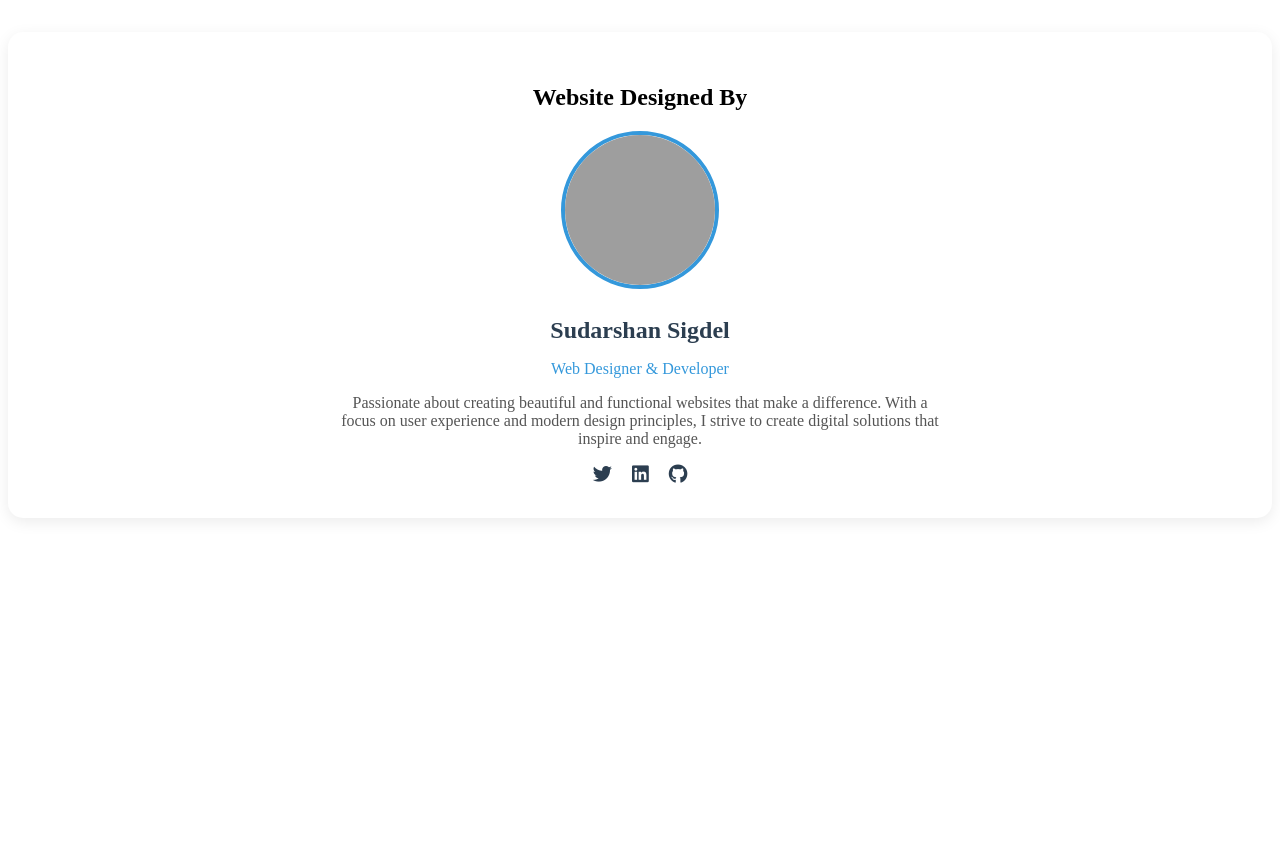
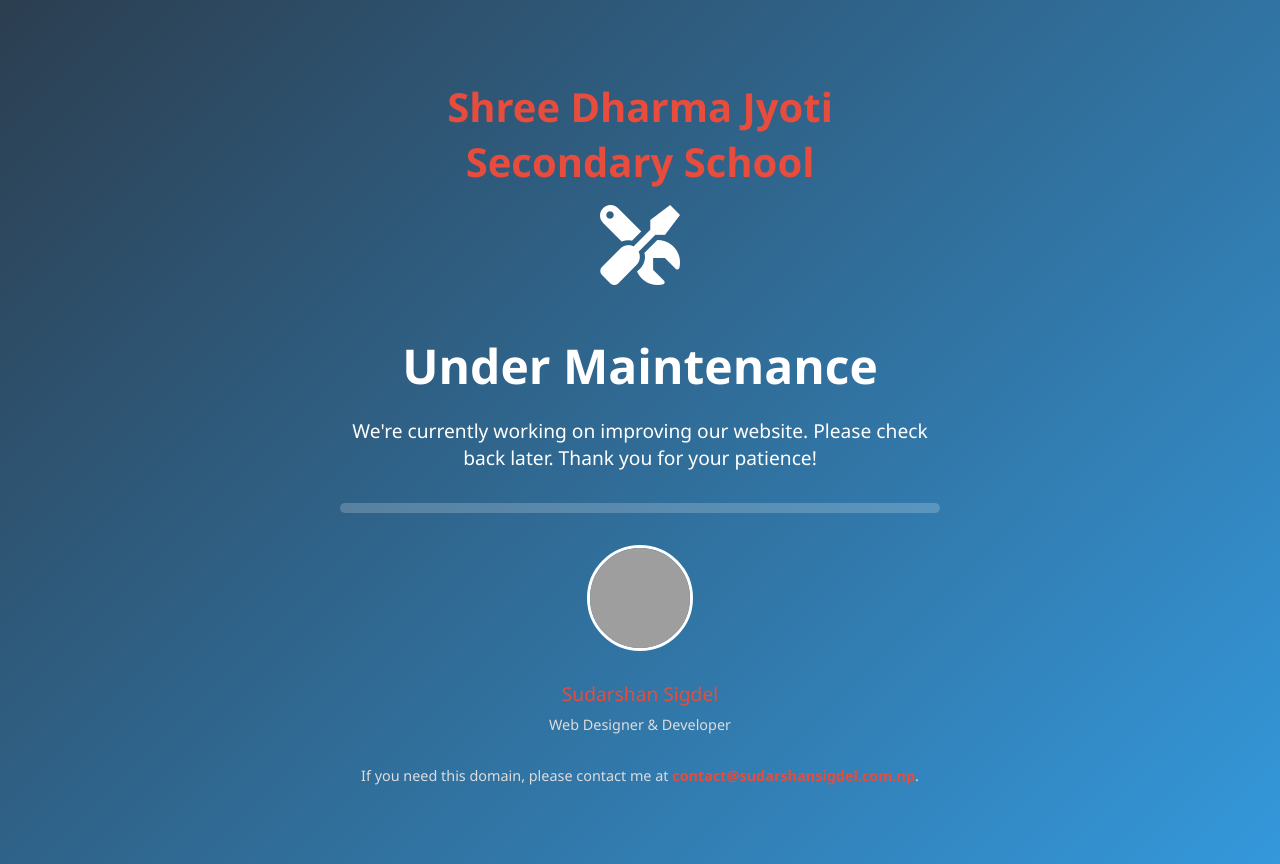
Before and after one commit to sudarshansigdel1/DJSS, a plain HTML site: page index.html in a window 1280 px wide. Before the commit the page ends 800 px from the top, so only its background shows below. Drawn offline with Linux system fonts and the light colour scheme; grey boxes are pictures that could not be loaded.

Commit message:
Update index.html

```diff
--- a/index.html
+++ b/index.html
@@ -3,82 +3,178 @@
 <head>
     <meta charset="UTF-8">
     <meta name="viewport" content="width=device-width, initial-scale=1.0">
-    <title>Shree Dharma Jyoti Secondary School</title>
+    <title>Shree Dharma Jyoti Secondary School - Under Maintenance</title>
     <link rel="stylesheet" href="https://cdnjs.cloudflare.com/ajax/libs/font-awesome/6.0.0/css/all.min.css">
     <style>
-        /* Add this to your existing CSS */
-        .designer-section {
-            background: #fff;
+        /* Maintenance Page Styles */
+        body {
+            margin: 0;
+            padding: 0;
+            font-family: 'Segoe UI', Tahoma, Geneva, Verdana, sans-serif;
+            background: linear-gradient(135deg, #2c3e50, #3498db);
+            color: white;
+            overflow: hidden;
+        }
+
+        .maintenance-page {
+            display: flex;
+            justify-content: center;
+            align-items: center;
+            height: 100vh;
+            text-align: center;
             padding: 2rem;
-            margin: 2rem 0;
-            border-radius: 15px;
-            box-shadow: 0 4px 15px rgba(0,0,0,0.08);
-            text-align: center;
+        }
+
+        .maintenance-content {
+            max-width: 600px;
+            position: relative;
+        }
+
+        .school-name {
+            font-size: 2.5rem;
+            font-weight: bold;
+            margin-bottom: 1rem;
+            animation: fadeInDown 1.5s ease-in-out;
+            color: #e74c3c; /* School name in accent color */
+        }
+
+        .designer-info {
+            margin-top: 2rem;
         }
 
         .designer-photo {
-            width: 150px;
-            height: 150px;
+            width: 100px;
+            height: 100px;
             border-radius: 50%;
             object-fit: cover;
-            border: 4px solid #3498db;
+            border: 3px solid white;
             margin-bottom: 1rem;
         }
 
         .designer-name {
-            font-size: 1.5rem;
-            color: #2c3e50;
+            font-size: 1.2rem;
             margin: 0.5rem 0;
+            color: #e74c3c;
         }
 
         .designer-role {
-            color: #3498db;
-            font-weight: 500;
+            font-size: 0.9rem;
+            color: #ddd;
         }
 
-        .designer-bio {
-            max-width: 600px;
-            margin: 1rem auto;
-            color: #555;
+        .maintenance-icon {
+            font-size: 5rem;
+            margin-bottom: 1rem;
+            animation: spin 4s linear infinite;
         }
 
-        .social-links {
-            margin-top: 1rem;
+        .maintenance-content h1 {
+            font-size: 3rem;
+            margin-bottom: 1rem;
+            animation: fadeInDown 1.5s ease-in-out;
         }
 
-        .social-links a {
-            color: #2c3e50;
-            margin: 0 0.5rem;
+        .maintenance-content p {
             font-size: 1.2rem;
-            transition: color 0.3s ease;
+            margin-bottom: 2rem;
+            animation: fadeInUp 1.5s ease-in-out;
         }
 
-        .social-links a:hover {
-            color: #3498db;
+        .progress-bar {
+            width: 100%;
+            height: 10px;
+            background: rgba(255, 255, 255, 0.2);
+            border-radius: 5px;
+            overflow: hidden;
+            margin-bottom: 2rem;
+            animation: fadeIn 2s ease-in-out;
+        }
+
+        .progress {
+            width: 0;
+            height: 100%;
+            background: #e74c3c;
+            animation: progressAnimation 5s linear infinite;
+        }
+
+        .contact-message {
+            margin-top: 2rem;
+            font-size: 0.9rem;
+            color: #ddd;
+        }
+
+        .contact-message a {
+            color: #e74c3c;
+            text-decoration: none;
+            font-weight: bold;
+        }
+
+        .contact-message a:hover {
+            text-decoration: underline;
+        }
+
+        /* Animations */
+        @keyframes spin {
+            0% { transform: rotate(0deg); }
+            100% { transform: rotate(360deg); }
+        }
+
+        @keyframes fadeInDown {
+            0% { opacity: 0; transform: translateY(-50px); }
+            100% { opacity: 1; transform: translateY(0); }
+        }
+
+        @keyframes fadeInUp {
+            0% { opacity: 0; transform: translateY(50px); }
+            100% { opacity: 1; transform: translateY(0); }
+        }
+
+        @keyframes fadeIn {
+            0% { opacity: 0; }
+            100% { opacity: 1; }
+        }
+
+        @keyframes progressAnimation {
+            0% { width: 0; }
+            50% { width: 50%; }
+            100% { width: 100%; }
         }
     </style>
 </head>
 <body>
-    <!-- Add this section to your existing HTML -->
-    <section class="section designer-section" id="designer">
-        <h2>Website Designed By</h2>
-        <img src="https://pbs.twimg.com/profile_images/1594162008860958720/OPAKebz4_400x400.jpg"
-             alt="Sudarshan Sigdel"
-             class="designer-photo">
-        <h3 class="designer-name">Sudarshan Sigdel</h3>
-        <p class="designer-role">Web Designer & Developer</p>
-        <p class="designer-bio">
-            Passionate about creating beautiful and functional websites that make a difference.
-            With a focus on user experience and modern design principles, I strive to create
-            digital solutions that inspire and engage.
-        </p>
-        <div class="social-links">
-            <a href="#" target="_blank"><i class="fab fa-twitter"></i></a>
-            <a href="#" target="_blank"><i class="fab fa-linkedin"></i></a>
-            <a href="#" target="_blank"><i class="fab fa-github"></i></a>
+    <!-- Maintenance Page -->
+    <div class="maintenance-page">
+        <div class="maintenance-content">
+            <!-- School Name -->
+            <div class="school-name">Shree Dharma Jyoti Secondary School</div>
+
+            <!-- Maintenance Icon -->
+            <i class="fas fa-tools maintenance-icon"></i>
+
+            <!-- Maintenance Message -->
+            <h1>Under Maintenance</h1>
+            <p>We're currently working on improving our website. Please check back later. Thank you for your patience!</p>
+
+            <!-- Progress Bar -->
+            <div class="progress-bar">
+                <div class="progress"></div>
+            </div>
+
+            <!-- Designer Info -->
+            <div class="designer-info">
+                <img src="https://pbs.twimg.com/profile_images/1594162008860958720/OPAKebz4_400x400.jpg"
+                     alt="Sudarshan Sigdel"
+                     class="designer-photo">
+                <div class="designer-name">Sudarshan Sigdel</div>
+                <div class="designer-role">Web Designer & Developer</div>
+            </div>
+
+            <!-- Contact Message -->
+            <div class="contact-message">
+                If you need this domain, please contact me at
+                <a href="mailto:contact@sudarshansigdel.com.np">contact@sudarshansigdel.com.np</a>.
+            </div>
         </div>
-    </section>
-
-    <!-- Rest of your website content -->
+    </div>
 </body>
 </html>
```
